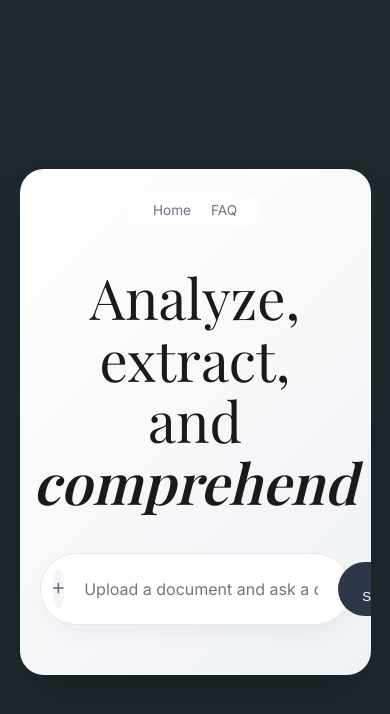
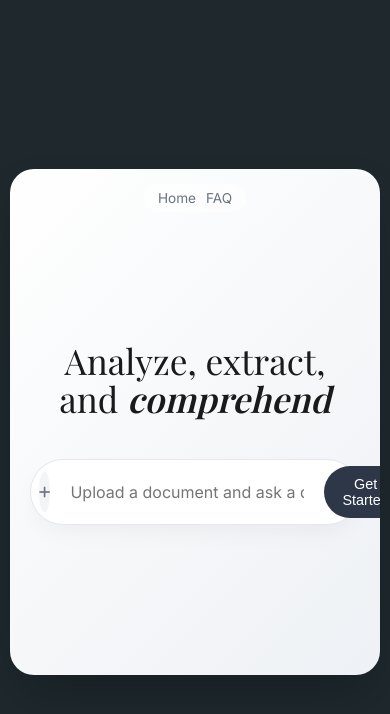
Before and after one commit to SnehaMs325/BCTproject2, a Django app: page / in a window 390 px wide. Shown: the top 714 px of the page. Run offline with Django 5.2, Linux system fonts and the light colour scheme; some web fonts are replaced.

Commit message:
fixed ui

```diff
--- a/assistant/templates/assistant/index.html
+++ b/assistant/templates/assistant/index.html
@@ -318,6 +318,61 @@
 
         .spinner { animation: spin 1s linear infinite; }
         @keyframes spin { 100% { transform: rotate(360deg); } }
+
+        /* --- MOBILE RESPONSIVENESS --- */
+@media (max-width: 768px) {
+    /* 1. Make the main card take up more screen on phones */
+    .main-card {
+        width: 95%;
+    }
+
+    body.chat-active .main-card {
+        width: 95%;
+        height: 92vh;
+    }
+
+    /* 2. Shrink the massive hero title */
+    .hero-title {
+        font-size: 2.2rem;
+    }
+
+    /* 3. Reduce the heavy padding inside the chat area */
+    .chat-window {
+        padding: 15px 15px;
+        gap: 15px;
+    }
+
+    .chat-input-area {
+        padding: 10px 15px 20px;
+    }
+
+    /* 4. Let chat bubbles stretch wider on small screens */
+    .chat-bubble {
+        max-width: 90%;
+        padding: 12px 16px;
+        font-size: 0.9rem;
+    }
+
+    /* 5. Compact the top navigation */
+    .top-nav {
+        padding: 15px;
+    }
+
+    .nav-links {
+        gap: 10px;
+        padding: 6px 15px;
+    }
+
+    /* 6. Compact the input bar and button */
+    .input-bar {
+        padding: 6px 8px;
+    }
+
+    .start-btn {
+        padding: 10px 18px;
+        font-size: 0.9rem;
+    }
+}
     </style>
 </head>
 <body>
```
